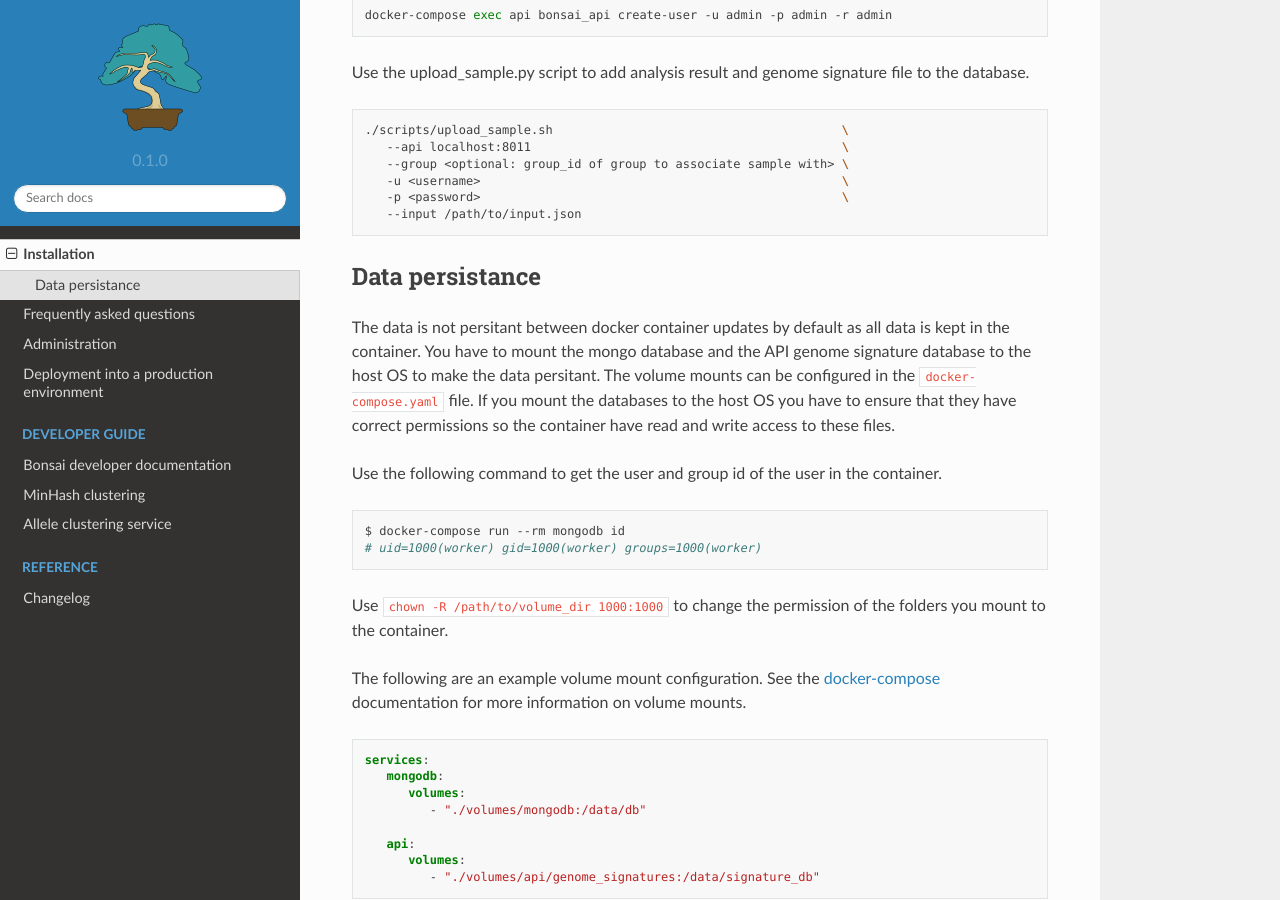
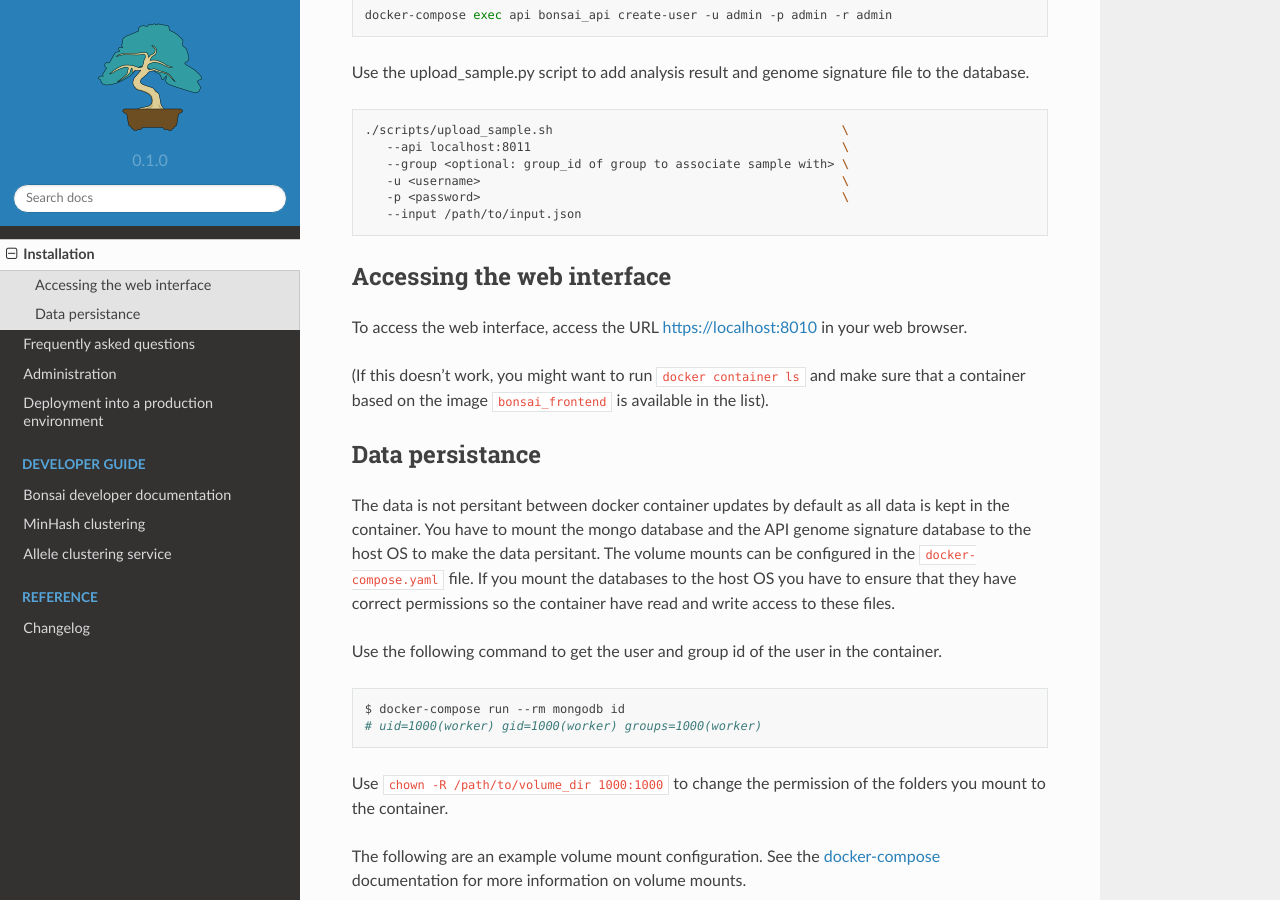
Before and after one commit to Clinical-Genomics-Lund/bonsai, a Sphinx documentation site: the page built from docs/source/installation.rst, in a window 1280 px wide and 900 px high, scrolled down 720 px. Built offline with Sphinx 7.4.7 and the Read the Docs theme 2.0.0, drawn with Linux system fonts in a browser that asks for light colours.

Commit message:
Add section on how to access the web interface

```diff
--- a/docs/source/installation.rst
+++ b/docs/source/installation.rst
@@ -39,6 +39,13 @@ Use the :doc:`upload_sample.py <../scripts/upload_sample.sh>` script to add anal
       -p <password>                                                  \
       --input /path/to/input.json
 
+Accessing the web interface
+---------------------------
+
+To access the web interface, access the URL https://localhost:8010 in your web browser.
+
+(If this doesn't work, you might want to run ``docker container ls`` and make sure that a container based on the image ``bonsai_frontend`` is available in the list).
+
 Data persistance
 ----------------
 
```
